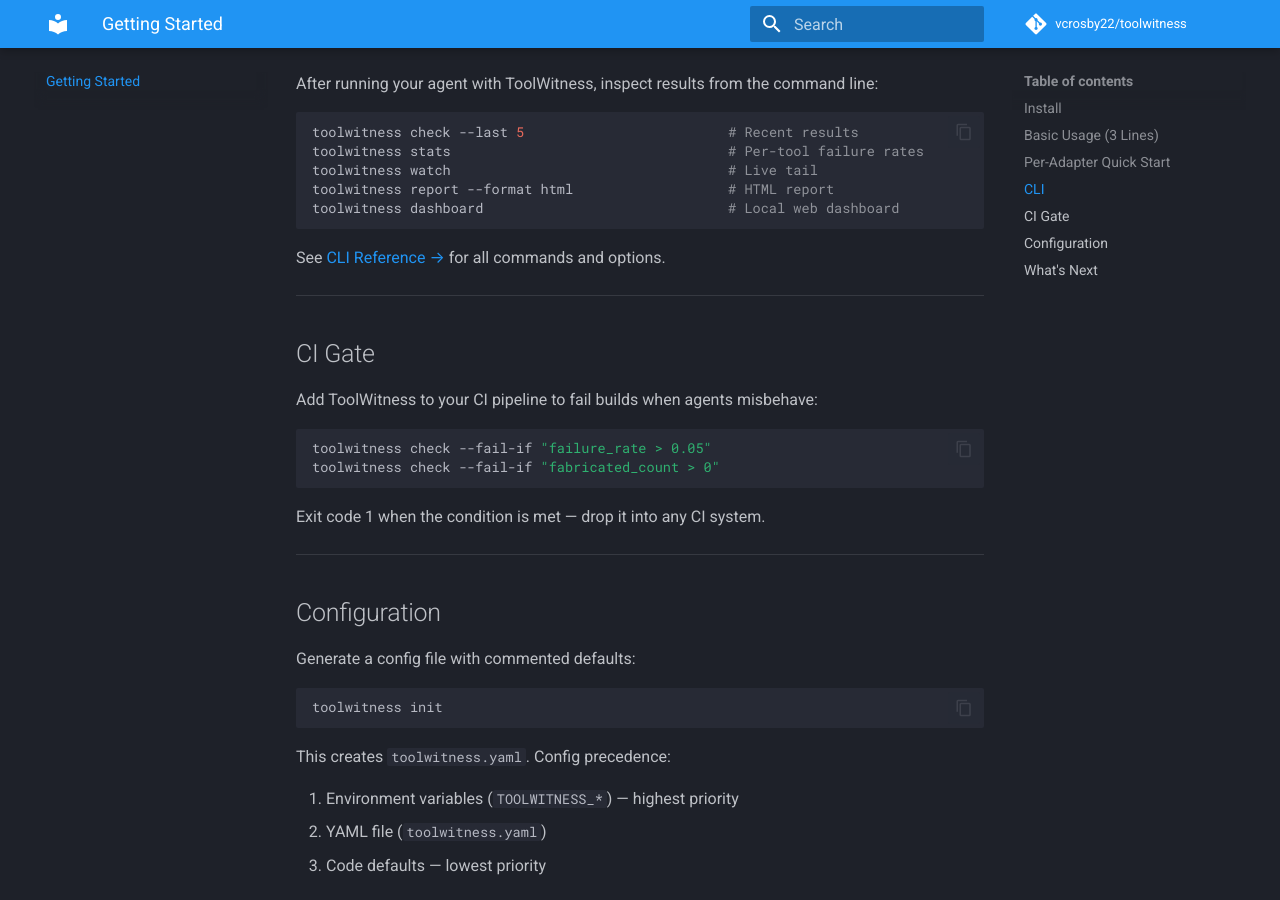
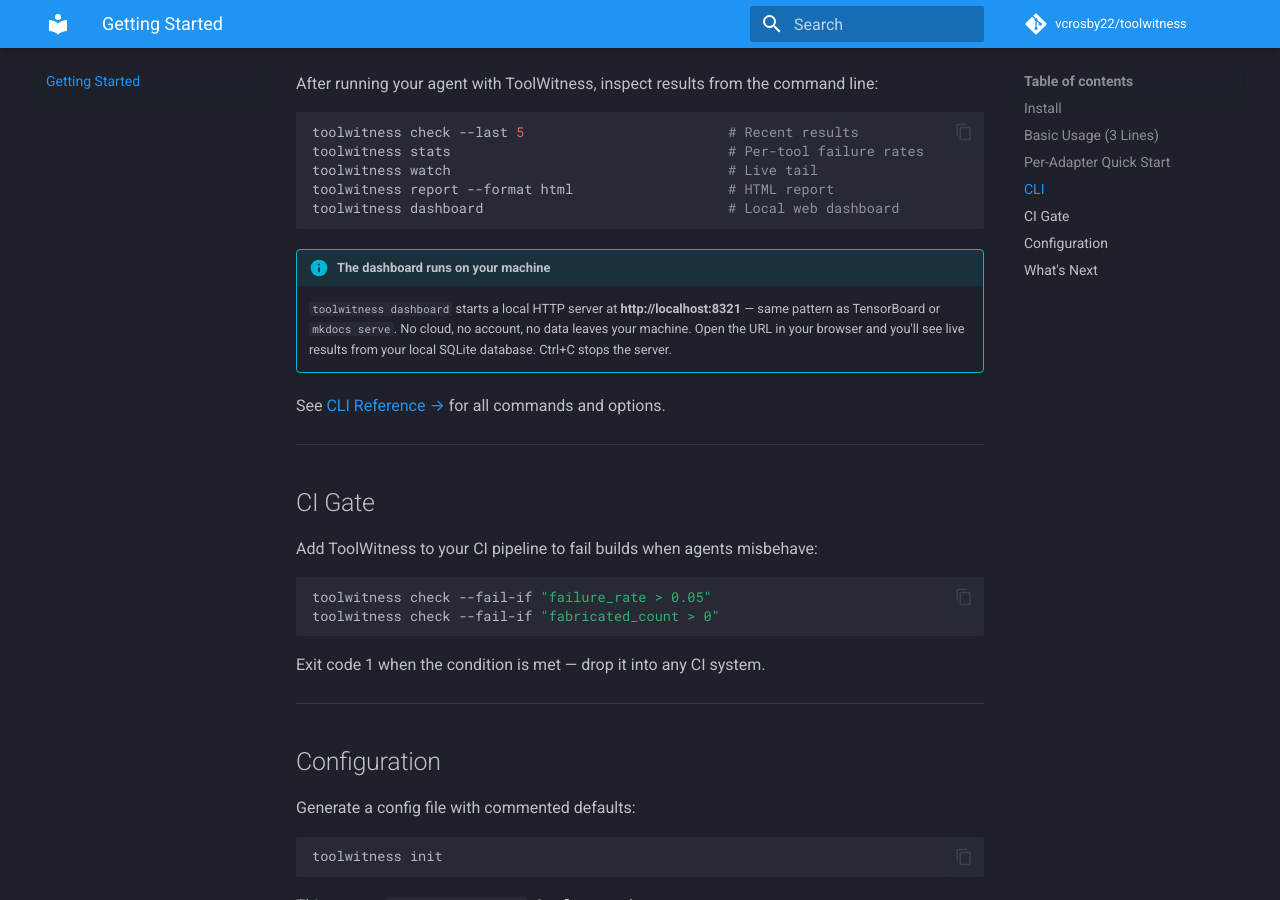
Before and after one commit to vcrosby22/toolwitness, an MkDocs documentation site: the page built from docs/getting-started.md, in a window 1280 px wide and 900 px high, scrolled down 1406 px. Built offline with MkDocs 1.6.1 and Material for MkDocs 9.7.7, drawn with Linux system fonts in a browser that asks for light colours; comment, search, counter and statistics services are not loaded.

Commit message:
Clarify that dashboard runs locally across all docs pages
Add explicit callouts to Getting Started, Gallery, and How It Works
explaining the dashboard is a local HTTP server (no cloud, no account).
Update homepage "Free and local" card to mention localhost:8321.

Made-with: Cursor

````diff
--- a/docs/getting-started.md
+++ b/docs/getting-started.md
@@ -152,6 +152,9 @@ toolwitness report --format html                   # HTML report
 toolwitness dashboard                              # Local web dashboard
 ```
 
+!!! info "The dashboard runs on your machine"
+    `toolwitness dashboard` starts a local HTTP server at **http://localhost:8321** — same pattern as TensorBoard or `mkdocs serve`. No cloud, no account, no data leaves your machine. Open the URL in your browser and you'll see live results from your local SQLite database. Ctrl+C stops the server.
+
 See [CLI Reference →](cli.md) for all commands and options.
 
 ---
````
Also changed, not shown: docs/adapters/openai.md (+1 -1 lines), docs/gallery.md (+3 -0 lines), docs/how-it-works.md (+1 -1 lines), docs/index.md (+1 -1 lines).
